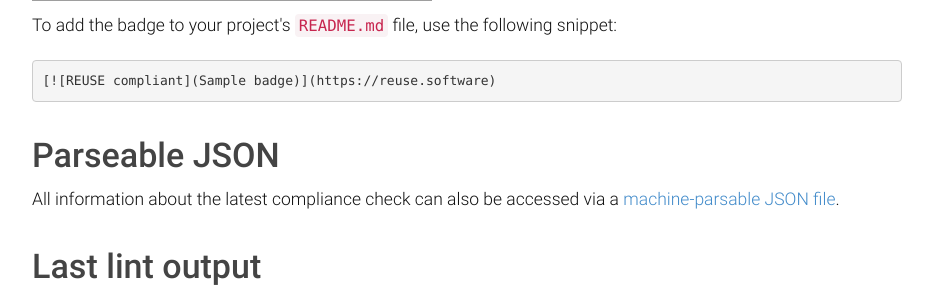
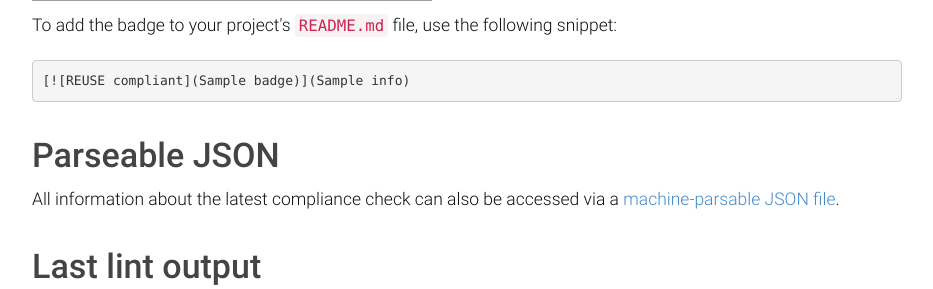
Before and after one commit to fsfe/reuse-api, a Flask app: template reuse_api/templates/info.html in a window 1280 px wide. Shown: the part 586-875 px from the top of the page, without its empty margins (173-1106 px from the left). Run offline with Flask 2, Linux system fonts and the light colour scheme; the template is opened without the code that fills it: most values are stand-ins (such as "Sample title", 1, 10 or a date in 2020); grey boxes are pictures that could not be loaded.

Commit message:
link badge to API result, not the general REUSE page

```diff
--- a/reuse_api/templates/info.html
+++ b/reuse_api/templates/info.html
@@ -26,7 +26,7 @@
       To add the badge to your project's <code>README.md</code> file,
       use the following snippet:
     </p>
-    <pre>[![REUSE compliant]({{badge}})](https://reuse.software)</pre>
+    <pre>[![REUSE compliant]({{badge}})]({{info}})</pre>
 
     <h2>Parseable JSON</h2>
     <p>
--- a/reuse_api/views.py
+++ b/reuse_api/views.py
@@ -135,6 +135,9 @@ def info(url):
         badge=url_for(
             "html.badge", url=row.url, _external=True, _scheme="https"
         ),
+        info=url_for(
+            "html.info", url=row.url, _external=True, _scheme="https"
+        ),
         json=url_for(
             "json.status", url=row.url, _external=True, _scheme="https"
         ),
```
